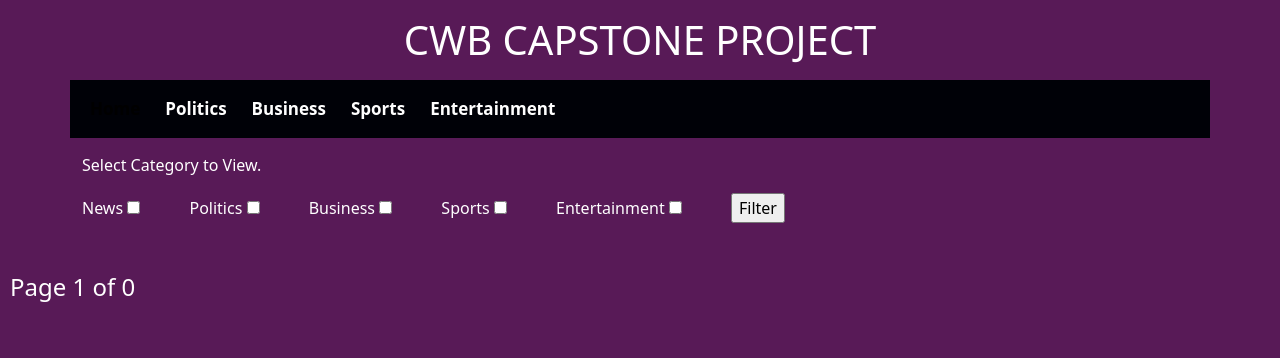
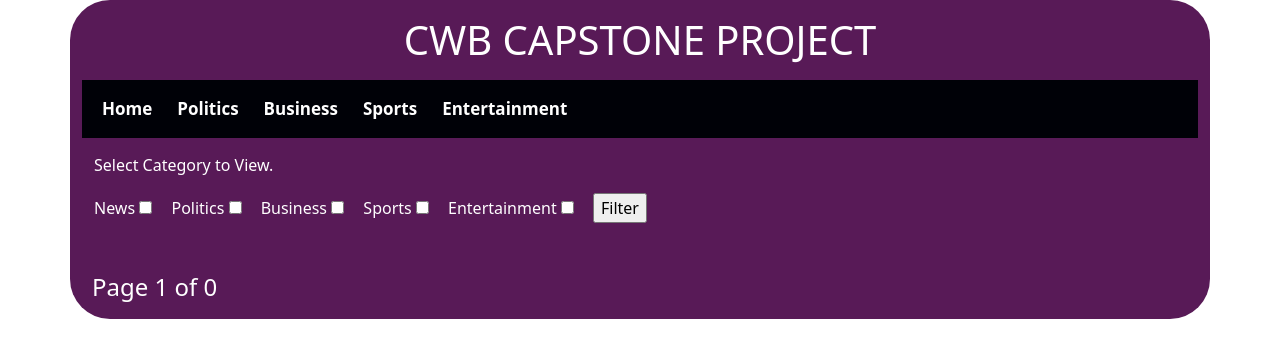
Before and after one commit to worladev/cwb-capstone-project, a Flask app: page / in a window 1280 px wide. Shown: the top 358 px of the page. Run offline with Flask 3, Linux system fonts and the light colour scheme; some libraries are stand-ins or nearby versions.

Commit message:
UI modification

```diff
--- a/static/style.css
+++ b/static/style.css
@@ -6,6 +6,7 @@
 }
 .body-bg{
     background-color: #581A57;
+    border-radius: 40px;
 }
 .navbar-bg{
     background-color:  #000107;
@@ -35,7 +36,7 @@
     margin-bottom: 15px;
 }
 .check-form input{
-    margin-right: 45px;
+    margin-right: 15px;
 }
 .navbar-nav li{
     margin-right: 9px;
--- a/templates/base.html
+++ b/templates/base.html
@@ -16,8 +16,9 @@
         <title>{% block title %} {% endblock %}</title>
     {% endblock %}
 </head>
-<body class="body-bg">
+<body>
     <!-- Page Content -->
+    <div class="container body-bg">
         <div class="container">
             <div class="row">
                 <a href="{{ url_for('index') }}" class="header-link">
@@ -33,7 +34,7 @@
                         <div class="collapse navbar-collapse" id="navbarNavDropdown">
                             <ul class="navbar-nav" id="menuBar">
                                 <li class="nav-item">
-                                <a class="nav-link active" id="news" aria-current="page" href="{{ url_for('index') }}">Home</a>
+                                    <a class="nav-link btn btn-danger" id="news" aria-current="page" href="{{ url_for('index') }}">Home</a>
                                 </li>
                                 <li class="nav-item btn-sm">
                                     <a class="nav-link btn btn-info" id="politics" href="">Politics</a>
@@ -88,5 +89,6 @@
                 crossorigin="anonymous">
             </script>
         {% endblock %}
+    </div>
 </body>
 </html>
--- a/templates/index.html
+++ b/templates/index.html
@@ -32,11 +32,11 @@
     <!--Pagination Here-->
     <div class="pagination">
         {% if page > 1 %}
-            <a href="{{ url_for('index', page=page-1) }}">Prev</a>
+            <a href="{{ url_for('index', page=page-1) }}" class="btn btn-light">Prev</a>
         {% endif %}
         <h4>Page {{ page }} of {{ total_pages }}</h4>
         {% if page < total_pages %}
-            <a href="{{ url_for('index', page=page+1) }}">Next</a>
+            <a href="{{ url_for('index', page=page+1) }}" class="btn btn-light">Next</a>
         {% endif %}
     </div>
 
```
Lines whose indentation alone changed are shown as unchanged.
